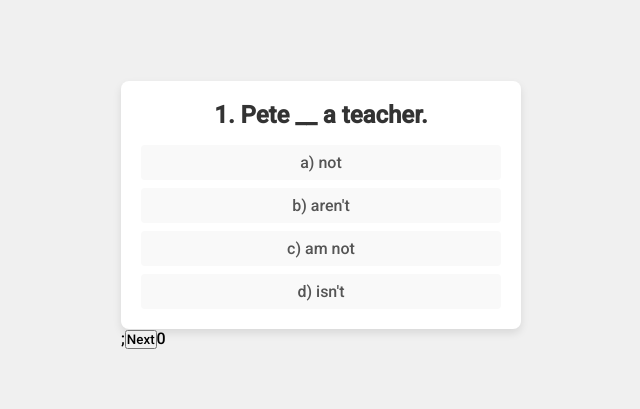
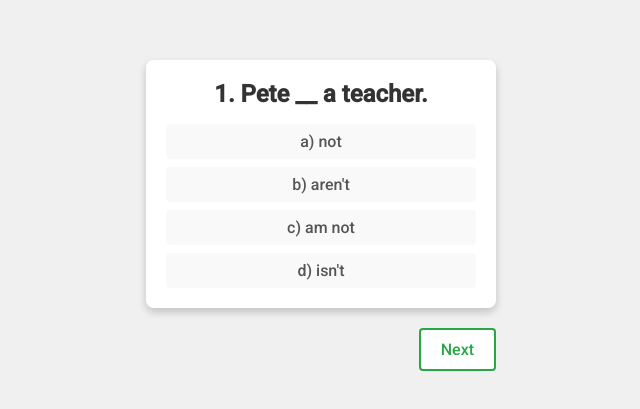
Before and after one commit to AkazaXeros/english-exam, a React (Vite) app: page /question in a window 1280 px wide. Shown: the part 185-594 px from the top of the page, without its empty margins (319-959 px from the left). Built offline with nearby package versions, Linux system fonts and the light colour scheme.

Commit message:
Implement CSS for buttons, question component and question page component.

```diff
--- a/index.html
+++ b/index.html
@@ -4,7 +4,7 @@
     <meta charset="UTF-8" />
     <link rel="icon" type="image/svg+xml" href="/vite.svg" />
     <meta name="viewport" content="width=device-width, initial-scale=1.0" />
-    <title>Claudia's English Level Exam</title>
+    <title>Claudia's English Placement Test</title>
   </head>
   <body>
     <div id="root"></div>
--- a/src/App.css
+++ b/src/App.css
@@ -1,4 +1,4 @@
-body {
+/* body {
     display: flex;
     justify-content: center;
     align-items: center;
@@ -6,4 +6,4 @@ body {
     margin: 0;
     background-color: #f0f0f0;
     font-family: Arial, sans-serif;
-  }
+  } */
--- a/src/components/Forms/Register.jsx
+++ b/src/components/Forms/Register.jsx
@@ -1,8 +1,11 @@
 //TODO: Incluir fecha de nacimiento, nacionalidad y lugar de residencia.
 
 import { useState } from 'react';
+import { useNavigate } from 'react-router-dom';
+
+import styles from './Register.module.css';
+
 import Button from '../UI/Button';
-import { useNavigate } from 'react-router-dom';
 
 const Register = ({ userHandler }) => {
   const [userName, setUserName] = useState('');
@@ -45,7 +48,7 @@ const Register = ({ userHandler }) => {
   };
 
   return (
-    <form onSubmit={handleSubmit}>
+    <form onSubmit={handleSubmit} className={styles.form}>
       <label htmlFor="username">Full Name</label>
       <input
         id="username"
@@ -81,7 +84,7 @@ const Register = ({ userHandler }) => {
         value={nationality}
         required
       />
-      <label htmlFor="city">City</label>
+      <label htmlFor="city">City of Residence</label>
       <input
         id="city"
         type="text"
@@ -94,6 +97,7 @@ const Register = ({ userHandler }) => {
         type="submit"
         handlerFunction={() => console.log('Button clicked')}
         label="Submit"
+        className="register-button"
       />
     </form>
   );
--- /dev/null
+++ b/src/components/Forms/Register.module.css
@@ -0,0 +1,41 @@
+.form {
+    background-color: #fff;
+    border-radius: 8px;
+    box-shadow: 0 4px 8px rgba(0, 0, 0, 0.1);
+    padding: 20px;
+    max-width: 400px;
+    width: 100%;
+    text-align: center;
+  }
+
+.form label {
+    display: block;
+    margin-bottom: 8px;
+    color: #333;
+  }
+
+.form input {
+    width: calc(100% - 24px);
+    padding: 8px 12px;
+    margin-bottom: 16px;
+    border: 1px solid #ccc;
+    border-radius: 4px;
+    box-sizing: border-box;
+  }
+
+.form input:focus {
+    border-color: #333;
+    outline: none;
+  }
+
+@media (min-width: 768px) {
+    .form {
+      width: 600px;
+    }
+  }
+
+  @media (min-width: 1024px) {
+    .form {
+      width: 800px;
+    }
+  }
--- a/src/components/Question/Question.jsx
+++ b/src/components/Question/Question.jsx
@@ -1,17 +1,23 @@
-import { useState } from 'react';
 import styles from './QuestionCard.module.css';
 
-const Question = ({ data }) => {
-  const [selectedOption, setSelectedOption] = useState(null);
-
+const Question = ({ data, setSelectedOption, selectedOption }) => {
   const handleOptionClick = (id) => {
     setSelectedOption(id);
   };
 
+  // Split question text based on newline and handle A: B: parts
+  const splitQuestionText = data.question.split('\n');
+
   return (
-    <section className={styles.card}>
+    <div className={styles.card}>
       <h2>
-        {data.id}. {data.question}
+        {data.id}.{' '}
+        {splitQuestionText.map((part, index) => (
+          <span key={index}>
+            {part}
+            <br />
+          </span>
+        ))}
       </h2>
       <ul>
         {data.options.map((option) => (
@@ -24,7 +30,7 @@ const Question = ({ data }) => {
           </li>
         ))}
       </ul>
-    </section>
+    </div>
   );
 };
 
--- a/src/components/Question/QuestionCard.module.css
+++ b/src/components/Question/QuestionCard.module.css
@@ -1,18 +1,10 @@
-:global(body) {
-  display: flex;
-  justify-content: center;
-  align-items: center;
-  height: 100vh;
-  margin: 0;
-  background-color: #f0f0f0;
-}
-
+/* QuestionCard.module.css */
 .card {
   background-color: #fff;
   border-radius: 8px;
   box-shadow: 0 4px 8px rgba(0, 0, 0, 0.1);
   padding: 20px;
-  max-width: 400px;
+  max-width: 350px;
   width: 100%;
   text-align: center;
 }
@@ -46,11 +38,9 @@
 }
 
 .selected {
-  background-color: #d4edda; /* Green background for selected option */
-  border: 2px solid #28a745; /* Green border for selected option */
+  background-color: #d4edda;
+  border: 2px solid #28a745;
 }
-
-/* Media queries for larger screens */
 
 @media (min-width: 768px) {
   .card {
--- a/src/components/UI/Button.jsx
+++ b/src/components/UI/Button.jsx
@@ -1,6 +1,13 @@
-const Button = ({label, type, handlerFunction}) => {
+const Button = ({
+  label,
+  type = 'button',
+  handlerFunction,
+  className = '',
+}) => {
   return (
-      <button onClick={handlerFunction} type={type}>{ label }</button>
-  )
-}
-export default Button
+    <button onClick={handlerFunction} type={type} className={className}>
+      {label}
+    </button>
+  );
+};
+export default Button;
--- a/src/index.css
+++ b/src/index.css
@@ -7,4 +7,97 @@
   text-decoration: none;
   font-family: 'Roboto', sans-serif;
   list-style: none;
+  user-select: none;
 }
+
+body {
+  display: flex;
+  justify-content: center;
+  align-items: center;
+  height: 100vh;
+  background-color: #f0f0f0;
+}
+
+/* Button styles */
+.next-button {
+  background-color: #fff;
+  color: #28a745;
+  border: 2px solid #28a745;
+  border-radius: 4px;
+  padding: 10px 20px;
+  cursor: pointer;
+  font-size: 16px;
+  transition: background-color 0.3s, color 0.3s, transform 0.3s;
+}
+
+.next-button:hover {
+  background-color: #28a745;
+  color: #fff;
+  transform: scale(1.05);
+}
+
+.next-button:focus {
+  outline: none;
+  box-shadow: 0 0 0 3px rgba(40, 167, 69, 0.5);
+}
+
+.back-button {
+  background-color: #fff;
+  color: #dc3545;
+  border: 2px solid #dc3545;
+  border-radius: 4px;
+  padding: 10px 20px;
+  cursor: pointer;
+  font-size: 16px;
+  transition: background-color 0.3s, color 0.3s, transform 0.3s;
+}
+
+.back-button:hover {
+  background-color: #dc3545;
+  color: #fff;
+  transform: scale(1.05);
+}
+
+.back-button:focus {
+  outline: none;
+  box-shadow: 0 0 0 3px rgba(220, 53, 69, 0.5);
+}
+
+.register-button {
+  background-color: #007bff;
+  color: #fff;
+  border: none;
+  border-radius: 4px;
+  padding: 10px 20px;
+  cursor: pointer;
+  font-size: 16px;
+  transition: background-color 0.3s, transform 0.3s;
+}
+
+.register-submit-button:hover {
+  background-color: #0056b3;
+  transform: scale(1.05);
+}
+
+.register-submit-button:focus {
+  outline: none;
+  box-shadow: 0 0 0 3px rgba(0, 123, 255, 0.5);
+}
+
+
+/* Additional button styles */
+.register-button-primary {
+  background-color: #007bff;
+}
+
+.register-button-primary:hover {
+  background-color: #0056b3;
+}
+
+.register-button-secondary {
+  background-color: #6c757d;
+}
+
+.register-button-secondary:hover {
+  background-color: #5a6268;
+}
--- a/src/pages/HomePage.jsx
+++ b/src/pages/HomePage.jsx
@@ -10,6 +10,7 @@ const HomePage = () => {
         label="Next"
         type="button"
         handlerFunction={() => navigate('/register')}
+        className="next-button"
       />
     </>
   );
--- a/src/pages/QuestionPage.jsx
+++ b/src/pages/QuestionPage.jsx
@@ -1,13 +1,14 @@
 import { useState } from 'react';
 import { questions } from '../data/exam.json';
-
 import Question from '../components/Question/Question';
 import Button from '../components/UI/Button';
+import styles from './QuestionPage.module.css';
 
 const data = questions;
 
 const QuestionPage = () => {
   const [index, setIndex] = useState(0);
+  const [selectedOption, setSelectedOption] = useState(null);
 
   const buttonHandler = (identifier) => {
     if (identifier === 'next') {
@@ -19,12 +20,34 @@ const QuestionPage = () => {
       }
     }
   };
+
+  if (index > 3) return <h2>End of mock up</h2>;
+
   return (
-    <>
-      <Question data={data[index]} />;
-      <Button label={'Next'} handler={buttonHandler} />
-      {index && <Button label={'Back'} handler={buttonHandler} />}
-    </>
+    <section className={styles.section}>
+      <div className={styles.cardWrapper}>
+        <Question
+          data={data[index]}
+          setSelectedOption={setSelectedOption}
+          selectedOption={selectedOption}
+        />
+      </div>
+      <div className={styles.buttonContainer}>
+        {index > 0 && (
+          <Button
+            label={'Back'}
+            handlerFunction={() => buttonHandler('back')}
+            className="back-button"
+          />
+        )}
+        <Button
+          label={'Next'}
+          handlerFunction={() => buttonHandler('next')}
+          className="next-button"
+        />
+      </div>
+    </section>
   );
 };
+
 export default QuestionPage;
--- /dev/null
+++ b/src/pages/QuestionPage.module.css
@@ -0,0 +1,31 @@
+/* QuestionPage.module.css */
+.section {
+    display: flex;
+    flex-direction: column;
+    align-items: center;
+    justify-content: center;
+    min-height: 100vh;
+    background-color: #f0f0f0;
+  }
+
+  .cardWrapper {
+    display: flex;
+    flex-direction: column;
+    align-items: center;
+    justify-content: center;
+    background-color: #fff;
+    border-radius: 8px;
+    box-shadow: 0 4px 8px rgba(0, 0, 0, 0.1);
+    max-width: 350px;
+    width: 100%;
+    margin-bottom: 20px;
+    text-align: center;
+  }
+
+  .buttonContainer {
+    display: flex;
+    justify-content: flex-end;
+    gap: 20px;
+    width: 100%;
+    max-width: 400px;
+  }
```
